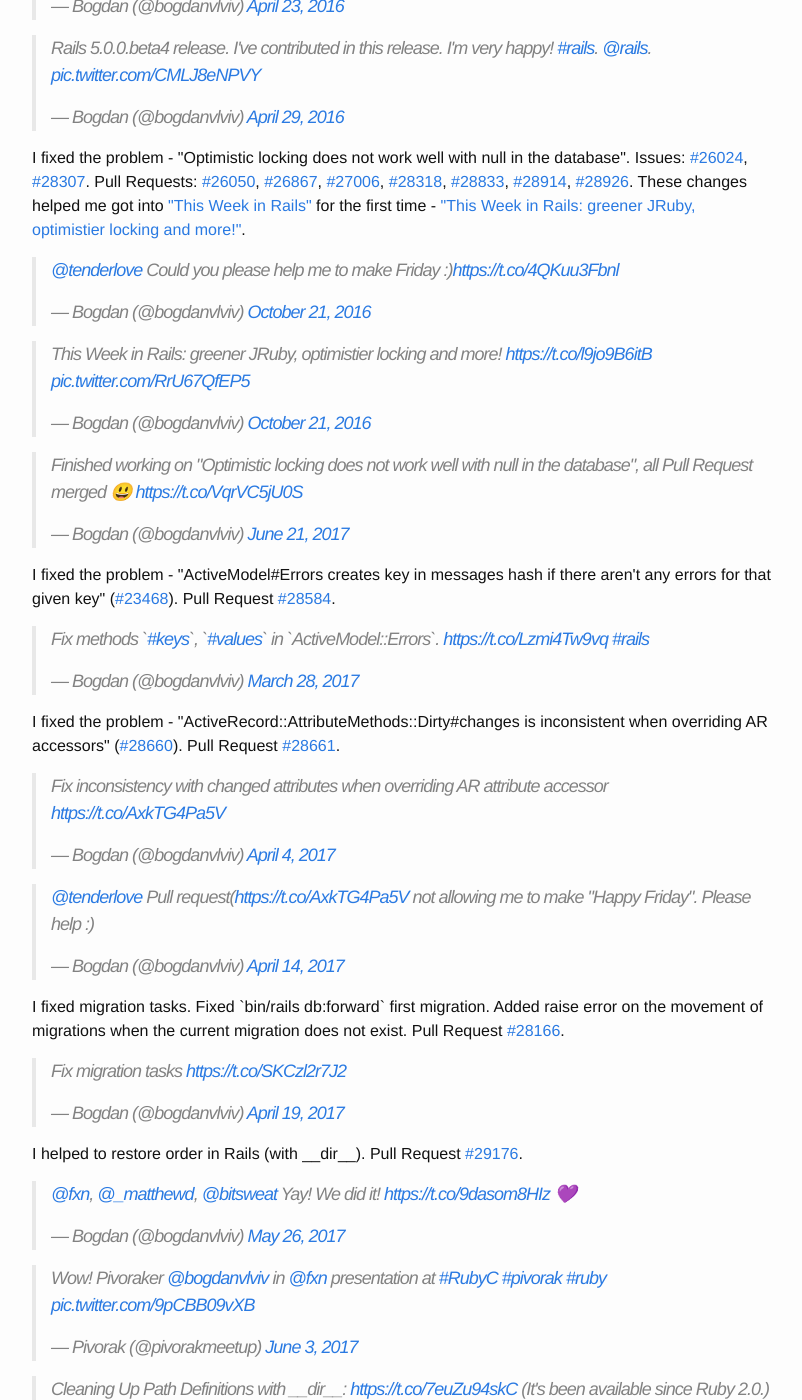
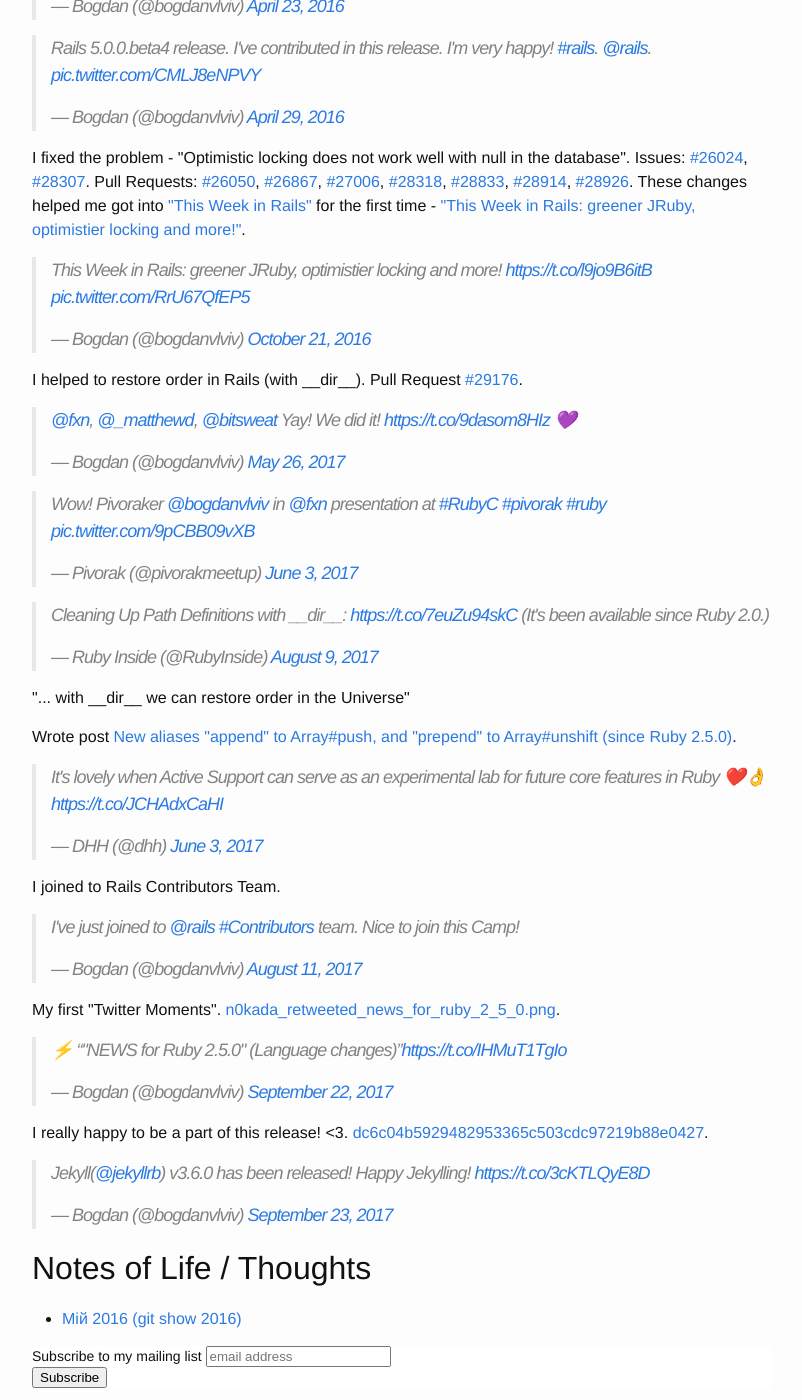
Before and after one commit to crowdpro3/bogdanvlviv.github.io, a Jekyll site: the page built from about.html, in a window 1280 px wide and 1400 px high, scrolled down 1307 px. Shown: the whole window, without its empty margins (238-1040 px from the left). Built offline with Jekyll 4.4.1, drawn with Linux system fonts in a browser that asks for light colours; comment, search, counter and statistics services are not loaded.

Commit message:
Clean up about page

```diff
--- a/about.html
+++ b/about.html
@@ -176,39 +176,10 @@
   Pull Requests: <a href="https://github.com/rails/rails/pull/26050" target="_blank">#26050</a>, <a href="https://github.com/rails/rails/pull/26867" target="_blank">#26867</a>, <a href="https://github.com/rails/rails/pull/27006" target="_blank">#27006</a>, <a href="https://github.com/rails/rails/pull/28318" target="_blank">#28318</a>, <a href="https://github.com/rails/rails/pull/28833" target="_blank">#28833</a>, <a href="https://github.com/rails/rails/pull/28914" target="_blank">#28914</a>, <a href="https://github.com/rails/rails/pull/28926" target="_blank">#28926</a>.
   These changes helped me got into <a href="https://rails-weekly.ongoodbits.com" target="_blank">"This Week in Rails"</a> for the first time - <a href="https://rails-weekly.ongoodbits.com/2016/10/21/greener-jruby-optimistier-locking-and-more" target="_blank">"This Week in Rails: greener JRuby, optimistier locking and more!"</a>.
 
-  <blockquote class="twitter-tweet" data-lang="en"><p lang="en" dir="ltr"><a href="https://twitter.com/tenderlove" target="_blank">@tenderlove</a> Could you please help me to make Friday :)<a href="https://t.co/4QKuu3Fbnl" target="_blank">https://t.co/4QKuu3Fbnl</a></p>&mdash; Bogdan (@bogdanvlviv) <a href="https://twitter.com/bogdanvlviv/status/789496210264559616" target="_blank">October 21, 2016</a></blockquote>
-
   <blockquote class="twitter-tweet" data-lang="en"><p lang="en" dir="ltr">This Week in Rails: greener JRuby, optimistier locking and more! <a href="https://t.co/l9jo9B6itB" target="_blank">https://t.co/l9jo9B6itB</a> <a href="https://t.co/RrU67QfEP5" target="_blank">pic.twitter.com/RrU67QfEP5</a></p>&mdash; Bogdan (@bogdanvlviv) <a href="https://twitter.com/bogdanvlviv/status/789588655031652352" target="_blank">October 21, 2016</a></blockquote>
   <noscript>
     <img src="{{ "/images/rails-weekly1.png" | absolute_url }}" class="image--about">
   </noscript>
-
-  <blockquote class="twitter-tweet" data-lang="en"><p lang="en" dir="ltr">Finished working on &quot;Optimistic locking does not work well with null in the database&quot;, all Pull Request merged 😃 <a href="https://t.co/VqrVC5jU0S">https://t.co/VqrVC5jU0S</a></p>&mdash; Bogdan (@bogdanvlviv) <a href="https://twitter.com/bogdanvlviv/status/877395558427709441">June 21, 2017</a></blockquote>
-</p>
-
-<p>
-  I fixed the problem - "ActiveModel#Errors creates key in messages hash if there aren't any errors for that given key" (<a href="https://github.com/rails/rails/issues/23468" target="_blank">#23468</a>).
-  Pull Request <a href="https://github.com/rails/rails/pull/28584" target="_blank">#28584</a>.
-
-  <blockquote class="twitter-tweet" data-lang="en"><p lang="und" dir="ltr">Fix methods `<a href="https://twitter.com/hashtag/keys?src=hash">#keys</a>`, `<a href="https://twitter.com/hashtag/values?src=hash">#values</a>` in `ActiveModel::Errors`. <a href="https://t.co/Lzmi4Tw9vq">https://t.co/Lzmi4Tw9vq</a> <a href="https://twitter.com/hashtag/rails?src=hash">#rails</a></p>&mdash; Bogdan (@bogdanvlviv) <a href="https://twitter.com/bogdanvlviv/status/846787265007357956">March 28, 2017</a></blockquote>
-</p>
-
-<p>
-  I fixed the problem - "ActiveRecord::AttributeMethods::Dirty#changes is inconsistent when overriding AR accessors" (<a href="https://github.com/rails/rails/issues/28660" target="_blank">#28660</a>).
-  Pull Request <a href="https://github.com/rails/rails/pull/28661" target="_blank">#28661</a>.
-
-  <blockquote class="twitter-tweet" data-lang="en"><p lang="en" dir="ltr">Fix inconsistency with changed attributes when overriding AR attribute accessor <a href="https://t.co/AxkTG4Pa5V">https://t.co/AxkTG4Pa5V</a></p>&mdash; Bogdan (@bogdanvlviv) <a href="https://twitter.com/bogdanvlviv/status/849350061150613504">April 4, 2017</a></blockquote>
-
-  <blockquote class="twitter-tweet" data-lang="en"><p lang="en" dir="ltr"><a href="https://twitter.com/tenderlove">@tenderlove</a> Pull request(<a href="https://t.co/AxkTG4Pa5V">https://t.co/AxkTG4Pa5V</a> not allowing me to make &quot;Happy Friday&quot;. Please help :)</p>&mdash; Bogdan (@bogdanvlviv) <a href="https://twitter.com/bogdanvlviv/status/852935544556449794">April 14, 2017</a></blockquote>
-</p>
-
-<p>
-  I fixed migration tasks.
-  Fixed `bin/rails db:forward` first migration.
-  Added raise error on the movement of migrations when the current migration does not exist.
-  Pull Request <a href="https://github.com/rails/rails/pull/28166" target="_blank">#28166</a>.
-
-  <blockquote class="twitter-tweet" data-lang="en"><p lang="en" dir="ltr">Fix migration tasks <a href="https://t.co/SKCzl2r7J2">https://t.co/SKCzl2r7J2</a></p>&mdash; Bogdan (@bogdanvlviv) <a href="https://twitter.com/bogdanvlviv/status/854846584898670596">April 19, 2017</a></blockquote>
 </p>
 
 <p>
```
